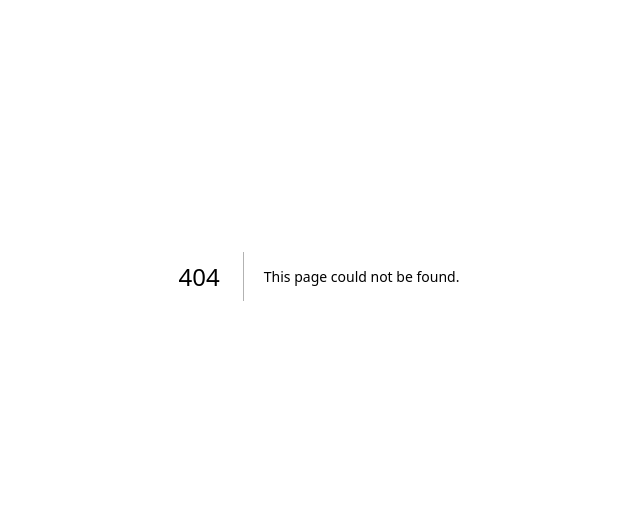
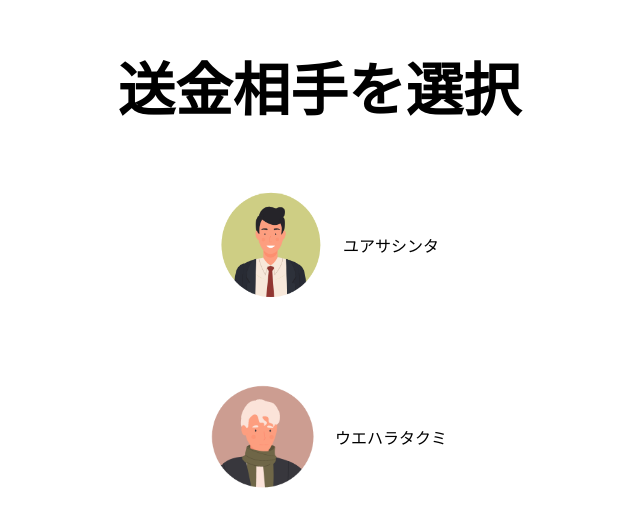
Before and after one commit to shimodatetu/commute_fighters, a Next.js app: page /user/user_list in a window 1280 px wide. Before the commit this address had no page. Shown: the part 124-650 px from the top of the page, without its empty margins (321-961 px from the left). Built offline with nearby package versions, Linux system fonts and the light colour scheme.

Commit message:
create_user_list

```diff
--- /dev/null
+++ b/pages/user/user_list.js
@@ -0,0 +1,41 @@
+import Head from 'next/head';
+import styles from '../../styles/Home.module.css';
+import styles2 from '../../styles/user_list.module.css';
+import Image from 'next/image';
+import Link from 'next/link';
+
+export default function Home() {
+  return (
+    <div className={styles.container}>
+      <Head>
+        <title>Create Next App</title>
+        <link rel="icon" href="/favicon.ico" />
+      </Head>
+
+      <main className={styles.main}>
+        <h1 className={styles.title}>送金相手を選択</h1>
+
+        <div className={styles.grid}>
+            <Image
+                src="/images/human1.png" // Route of the image file
+                height={144} // Desired size with correct aspect ratio
+                width={144} // Desired size with correct aspect ratio
+                alt="Your Name"
+            />
+            <p id = "user1">ユアサシンタ</p>
+        </div>
+
+        <div className={styles.grid}>
+            <Image
+                src="/images/human2.png" // Route of the image file
+                height={144} // Desired size with correct aspect ratio
+                width={144} // Desired size with correct aspect ratio
+                alt="Your Name"
+            />
+            <p id = "user2">ウエハラタクミ</p>
+        </div>
+
+        </main>
+        </div>
+  );
+}
```
Also changed, not shown: styles/user_list.module.css (added).
